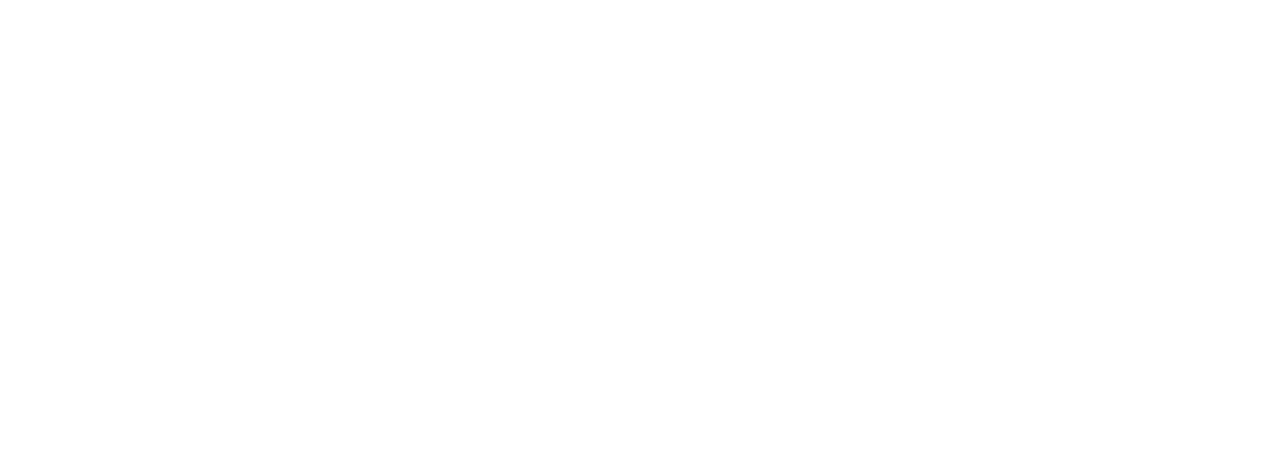
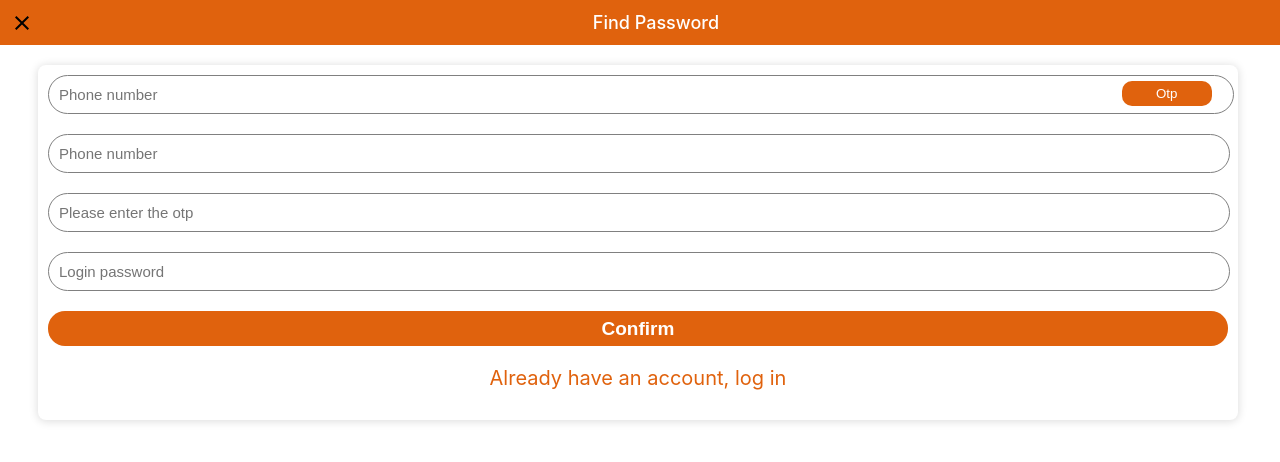
Before and after one commit to AnilBabu01/Mtgrooup, a React (Create React App) app: page /forget-password in a window 1280 px wide. Before the commit this address had no page. Shown: the top 462 px of the page. Built offline with nearby package versions, Linux system fonts and the light colour scheme.

Commit message:
work on forget password page

```diff
--- a/package.json
+++ b/package.json
@@ -4,6 +4,7 @@
   "private": true,
   "dependencies": {
     "@material-ui/core": "^4.12.4",
+    "@material-ui/icons": "^4.11.3",
     "@testing-library/jest-dom": "^5.16.4",
     "@testing-library/react": "^13.3.0",
     "@testing-library/user-event": "^13.5.0",
--- a/src/Main.jsx
+++ b/src/Main.jsx
@@ -1,5 +1,6 @@
 import React from "react";
 import { Route, Routes, BrowserRouter } from "react-router-dom";
+import Forgetpassword from "./components/auth/login/forgetpassword/Forgetpassword";
 import Login from "./components/auth/login/Login";
 import Signup from './components/auth/signup/Signup';
 const Main = () => {
@@ -9,6 +10,7 @@
         <Routes>
           <Route path="/" element={<Login />} />
           <Route path="/signup" element={<Signup/>} />
+          <Route path="/forget-password" element={<Forgetpassword/>} />
         </Routes>
       </BrowserRouter>
     </>
--- a/src/components/auth/login/Login.jsx
+++ b/src/components/auth/login/Login.jsx
@@ -56,7 +56,7 @@
             </form>
             <div className="reg-div">
               <Link to="/signup">Register</Link>
-              <Link className="forget-pass" to="/">
+              <Link className="forget-pass" to="/forget-password">
                 Forget Password
               </Link>
             </div>
--- /dev/null
+++ b/src/components/auth/login/forgetpassword/Close.css
@@ -0,0 +1,19 @@
+.close-div {
+  background: #e0620d;
+  height: 45px;
+  display: flex;
+  align-items: center;
+  padding-left: 10px;
+}
+.title-div {
+  margin: 44%;
+  color: white;
+  font-size: 18px;
+  font-weight: 500;
+}
+
+@media screen and (max-width: 780px) {
+  .title-div {
+    margin: 27%;
+  }
+}
--- /dev/null
+++ b/src/components/auth/login/forgetpassword/Close.jsx
@@ -0,0 +1,19 @@
+import React from "react";
+import CloseIcon from "@material-ui/icons/Close";
+import { useNavigate } from "react-router-dom";
+import "./Close.css";
+const Close = ({title}) => {
+  const navigate = useNavigate();
+  return (
+    <>
+      <div className="close-div">
+        <CloseIcon onClick={() => navigate("/")} />
+        <div className="title-div">
+          <p>{title}</p>
+        </div>
+      </div>
+    </>
+  );
+};
+
+export default Close;
--- /dev/null
+++ b/src/components/auth/login/forgetpassword/Forgetpassword.css
@@ -0,0 +1,58 @@
+.pad-div{
+    padding-left: 38px;
+    margin-top: 20px;
+}
+
+.forget-div{
+    width: 95%;
+    background-color: #fff;
+
+    box-shadow: 0 0.053333rem 0.533333rem 0.053333rem #dfdfdf;
+    padding: 10px;
+    border-radius: 8px;
+}
+
+.for-input-div input{
+    width: 99%;
+    border: none;
+    border: 1px solid gray;
+    height: 2;
+    padding: px;
+    height: 35px;
+    border-radius: 25px;
+    padding-left: 10px;
+    font-size: 15px;
+    margin-bottom: 20px;
+
+}
+
+.for-input-div input:focus{
+    outline: none;
+}
+
+.for-input-div button{
+    width: 100%;
+    background: #e0620d;
+    border: none;
+    height: 35px;
+    border-radius: 17px;
+    color: white;
+    font-size: 19px;
+    font-weight: 600;
+
+}
+
+
+@media screen and (max-width: 780px) {
+
+    .pad-div{
+        padding-left: 0px;
+        margin-top: 0px;
+    }
+
+.for-input-div input{
+    width: 95%;
+
+
+}
+ }
--- /dev/null
+++ b/src/components/auth/login/forgetpassword/Forgetpassword.jsx
@@ -0,0 +1,75 @@
+import React, { useState } from "react";
+import { Link } from "react-router-dom";
+import Close from "./Close";
+import "./Forgetpassword.css";
+import Getotp from "./Getotp";
+const Forgetpassword = () => {
+  const [credentials, setCredentials] = useState({
+    number: "",
+    otp: "",
+    password: "",
+  });
+
+  const { number, password, otp } = credentials;
+  const onChange = (e) => {
+    setCredentials({ ...credentials, [e.target.name]: e.target.value });
+  };
+
+  const handleSubmit = async (e) => {
+    e.preventDefault();
+
+    const { number, password, otp } = credentials;
+    console.log("registe data", number, password, otp);
+  };
+  return (
+    <>
+      <Close  title={"Find Password"}/>
+      <div className="pad-div">
+        <div className="forget-div">
+          <div>
+            <Getotp />
+            <form onSubmit={handleSubmit}>
+              <div className="for-input-div">
+                <input
+                  type="text"
+                  onChange={onChange}
+                  value={number}
+                  name="number"
+                  placeholder="Phone number"
+                />
+              </div>
+              <div className="for-input-div">
+                <input
+                  type="text"
+                  onChange={onChange}
+                  value={otp}
+                  name="otp"
+                  placeholder="Please enter the otp"
+                />
+              </div>
+              <div className="for-input-div">
+                <input
+                  type="text"
+                  onChange={onChange}
+                  value={password}
+                  name="password"
+                  placeholder="Login password"
+                />
+              </div>
+              <div className="for-input-div">
+                <button>Confirm</button>
+              </div>
+            </form>
+          </div>
+          <div className="reg-div1">
+            <Link className="forget-pass" to="/">
+              Already have an account, log in
+            </Link>
+          </div>
+        </div>
+      </div>
+    </>
+  );
+};
+
+export default Forgetpassword;
--- /dev/null
+++ b/src/components/auth/login/forgetpassword/Getotp.css
@@ -0,0 +1,45 @@
+.for-input-div1 {
+  position: relative;
+}
+
+.for-input-div1 input {
+  width: 99.3%;
+  border: none;
+  border: 1px solid gray;
+  height: 2;
+  padding: px;
+  height: 35px;
+  border-radius: 25px;
+  padding-left: 10px;
+  font-size: 15px;
+  margin-bottom: 20px;
+}
+
+.for-input-div1 button {
+  background: #e0620d;
+  position: absolute;
+  left: 91%;
+  bottom: 28px;
+  border: none;
+  width: 90px;
+  height: 25px;
+  color: white;
+  border-radius: 10px;
+}
+
+
+@media screen and (max-width: 780px) {
+
+.for-input-div1 button {
+  left: 70%;
+  bottom: 28px;
+  width: 90px;
+  height: 25px;
+}
+
+
+.for-input-div1 input {
+  width: 95%;
+
+}
+    }
--- /dev/null
+++ b/src/components/auth/login/forgetpassword/Getotp.jsx
@@ -0,0 +1,37 @@
+import React, { useState } from "react";
+import "./Getotp.css";
+const Getotp = () => {
+  const [credentials, setCredentials] = useState({
+    number: "",
+  });
+
+  const { number } = credentials;
+  const onChange = (e) => {
+    setCredentials({ ...credentials, [e.target.name]: e.target.value });
+  };
+
+  const handleSubmit = async (e) => {
+    e.preventDefault();
+
+    const { number } = credentials;
+    console.log("registe data", number);
+  };
+  return (
+    <>
+      <form onSubmit={handleSubmit}>
+        <div className="for-input-div1">
+          <input
+            onChange={onChange}
+            value={number}
+            name="number"
+            type="text"
+            placeholder="Phone number"
+          />
+          <button>Otp</button>
+        </div>
+      </form>
+    </>
+  );
+};
+
+export default Getotp;
--- a/src/components/auth/signup/Signup.css
+++ b/src/components/auth/signup/Signup.css
@@ -27,6 +27,8 @@
   display: flex;
   justify-content: center;
   margin-top: 20px;
+  font-size: 20px;
+  margin-bottom: 20px;
 }
 
 .reg-div1 a {
@@ -35,7 +37,7 @@
 }
 
 .logo-div1 img{
-  height: 200px;
+  height: 180px;
   width: 450px;
 }
 
--- a/src/components/auth/signup/Signup.jsx
+++ b/src/components/auth/signup/Signup.jsx
@@ -2,6 +2,7 @@
 import Logo from "../../images/logo.jpg";
 import jewellery from "../../images/jewellery.png";
 import { Link } from "react-router-dom";
+import Close from '../login/forgetpassword/Close';
 import "../login/Login.css";
 import "./Signup.css";
 const Signup = () => {
@@ -44,6 +45,7 @@
   };
   return (
     <>
+     <Close title={"Register"}/>
       <div className="main-auth">
         <div>
           <div className="logo-div1">
```
Also changed, not shown: 1 other file (tests, documents, lock files or other folders).
